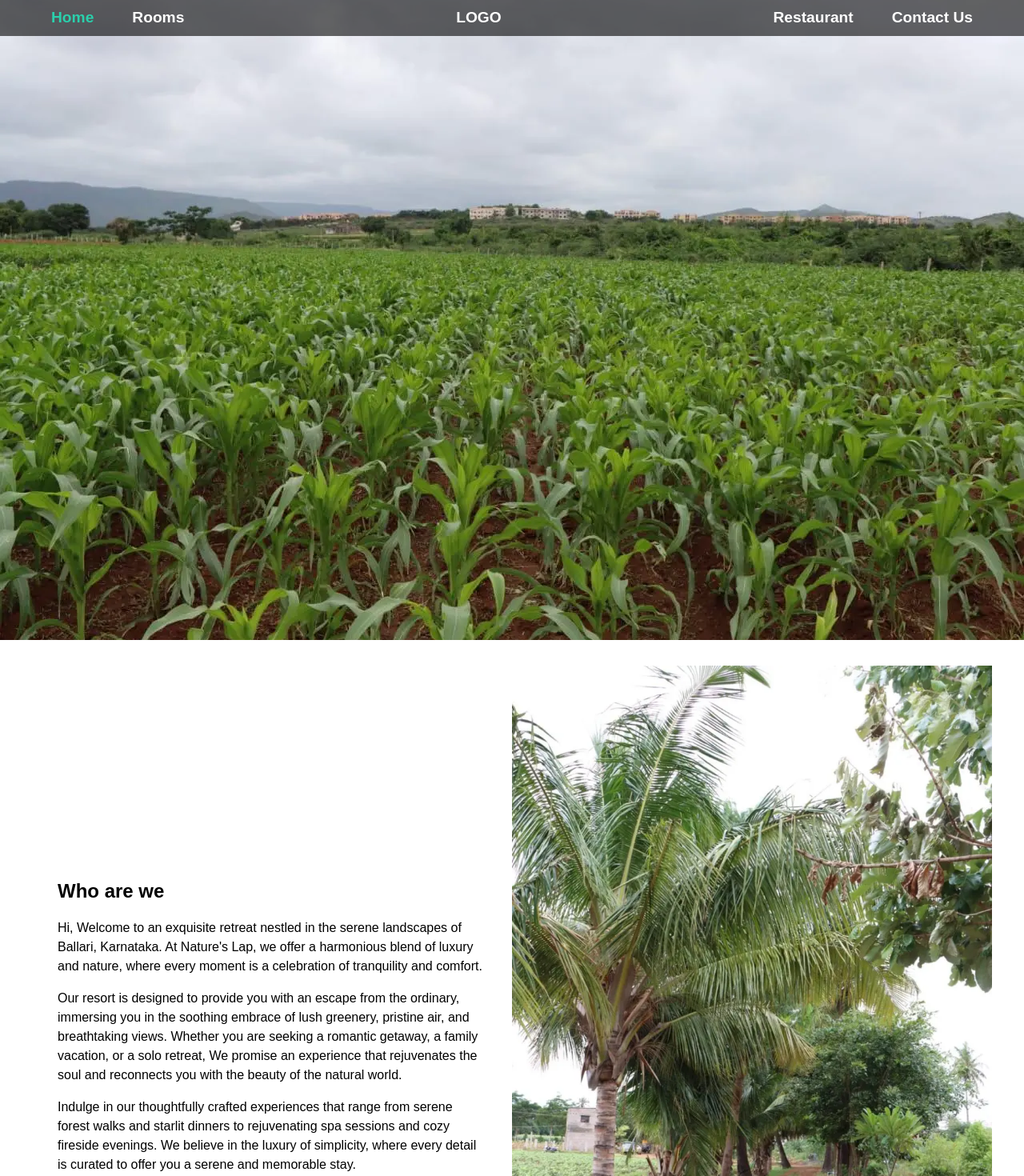
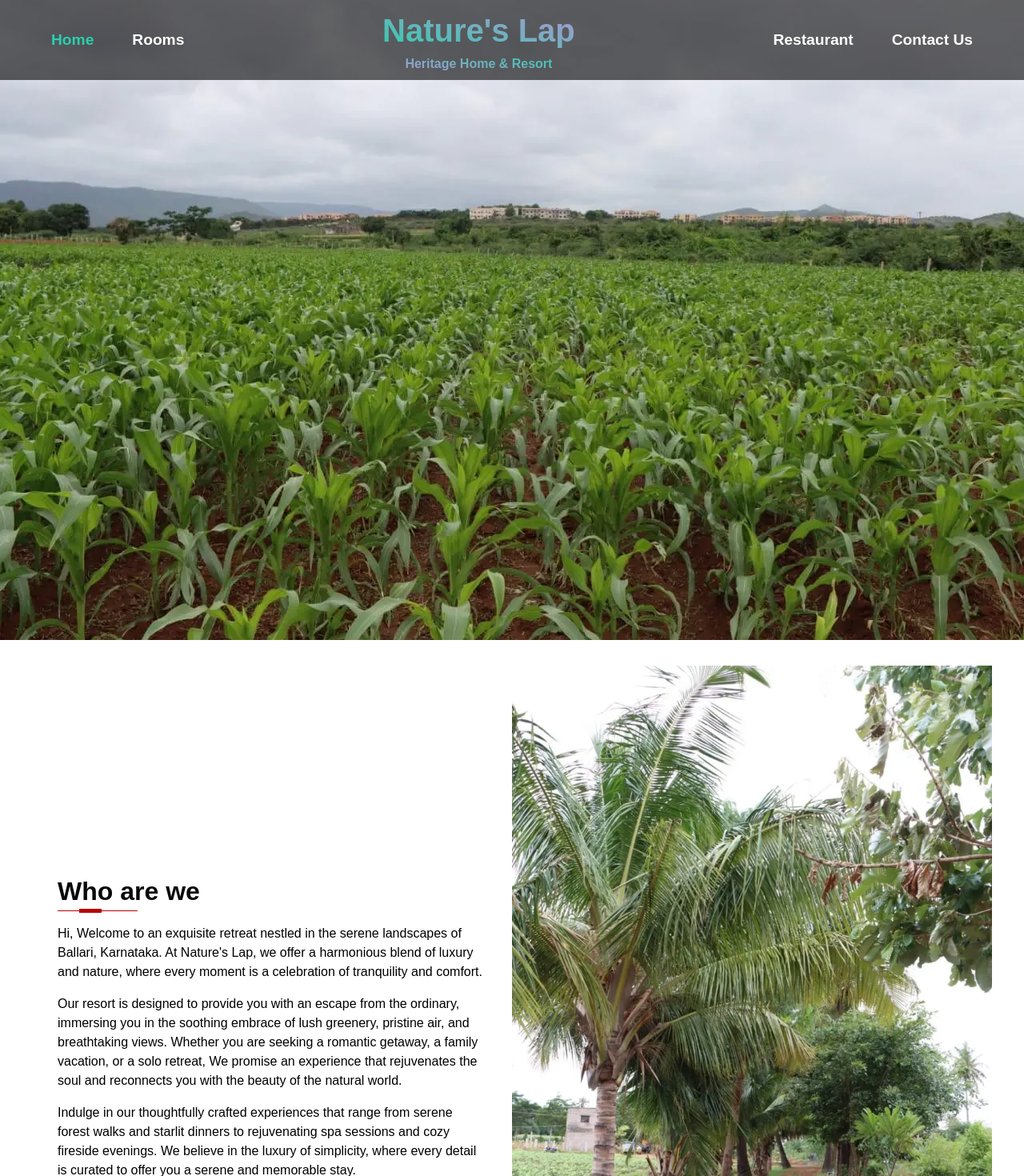
Before and after one commit to ayechico21/natures-lap, a React (Vite) app: page / in a window 1280 px wide. Shown: the top 1470 px of the page at 80% size. Built offline with nearby package versions, Linux system fonts and the light colour scheme; the HTML template or start-up script is replaced by a standard one.

Commit message:
minor: heading

```diff
--- a/src/App.jsx
+++ b/src/App.jsx
@@ -29,6 +29,9 @@ const Wrapper = styled.div`
   display: flex;
   flex-direction: column;
   gap: 32px;
+  -webkit-transition: all 0.4s ease 0s;
+  -o-transition: all 0.4s ease 0s;
+  transition: all 0.4s ease 0s;
 `;
 
 export default App;
--- a/src/components/Footer.jsx
+++ b/src/components/Footer.jsx
@@ -1,7 +1,8 @@
 import React, { forwardRef } from "react";
 import styled from "styled-components";
+import Logo from "./Logo";
 
-function Footer(props,footerRef) {
+function Footer(props, footerRef) {
   return (
     <Wrapper ref={footerRef}>
       <FooterContentWrapper>
@@ -26,7 +27,7 @@ function Footer(props,footerRef) {
           </FooterItem>
         </Reservations>
         <PlaceInfo>
-          <Heading>Logo</Heading>
+          <Logo />
           <p>
             Escape to tranquility in the heart of Ballari.we strive to create
             unforgettable experiences that connect you with nature and luxury.
--- a/src/components/Header.jsx
+++ b/src/components/Header.jsx
@@ -1,12 +1,13 @@
 import React from "react";
 import { NavLink, useLocation } from "react-router-dom";
 import styled from "styled-components";
+import Logo from "./Logo";
 
 function Header({ scrollToFooter }) {
   //const url = new URL("/mainBg.png", import.meta.url).href;
   let url = "/pic2.webp";
   const location = useLocation();
-  console.log('location => ',JSON.stringify(location));
+  console.log("location => ", JSON.stringify(location));
   if (location?.pathname?.includes("room")) url = "/pic14.webp";
   else if (location?.pathname?.includes("dining")) url = "/pic8.webp";
   return (
@@ -16,7 +17,9 @@ function Header({ scrollToFooter }) {
         <List>
           <StyledNavLink to="/">Home</StyledNavLink>
           <StyledNavLink to="/rooms">Rooms</StyledNavLink>
-          <LogoListItem>LOGO</LogoListItem>
+          <LogoListItem>
+            <Logo />
+          </LogoListItem>
           <StyledNavLink to="/dining">Restaurant</StyledNavLink>
           <ListItem onClick={scrollToFooter}>Contact Us</ListItem>
         </List>
@@ -56,6 +59,7 @@ const List = styled.ul`
   overflow: hidden;
   list-style: none;
   display: flex;
+  align-items: center;
   gap: 48px;
   padding: 8px 24px;
   margin: 0 auto;
--- /dev/null
+++ b/src/components/Logo.jsx
@@ -0,0 +1,35 @@
+import React from "react";
+import styled from "styled-components";
+
+function Logo() {
+  return (
+    <LogoWrapper>
+      <Heading>Nature's Lap</Heading>
+      <Info>Heritage Home & Resort</Info>
+    </LogoWrapper>
+  );
+}
+
+const LogoWrapper = styled.div`
+  display: flex;
+  flex-direction: column;
+  justify-content: center;
+  align-items: center;
+`;
+
+const Heading = styled.p`
+  font-size: 2.5rem;
+  font-weight: 600;
+  color: transparent;
+  background-clip: text;
+  -webkit-background-clip: text;
+  background-image: linear-gradient(to bottom left, #b393d3, #2ad0ac);
+`;
+
+const Info = styled(Heading)`
+    font-size: 1rem;
+    background-image: linear-gradient(to bottom left, #2ad0ac, #b393d3);
+`
+
+
+export default Logo;
--- a/src/pages/Home.jsx
+++ b/src/pages/Home.jsx
@@ -17,7 +17,7 @@ function Home() {
     <Wrapper>
       <MainCard>
         <InfoCard>
-          <h2>Who are we</h2>
+          <Heading>Who are we</Heading>
           <p>
             Hi, Welcome to an exquisite retreat nestled in the serene landscapes
             of Ballari, Karnataka. At Nature's Lap, we offer a harmonious blend
@@ -49,7 +49,7 @@ function Home() {
           <img src={url} />
         </ImageWrapper>
         <InfoCard>
-          <h2>Rooms</h2>
+          <Heading>Rooms</Heading>
           <p>
             Each room is a sanctuary where the charm of nature meets the comfort
             of modern luxury. Our living spaces are thoughtfully crafted,
@@ -74,7 +74,7 @@ function Home() {
       </MainCard>
       <MainCard>
         <InfoCard>
-          <h2>Dining</h2>
+          <Heading>Dining</Heading>
           <p>
             Dining at our resort is an experience that tantalizes the senses and
             nourishes the soul. Our culinary offerings are a celebration of
@@ -123,6 +123,39 @@ const InfoCard = styled.div`
   gap: 16px;
   padding: 16px 32px;
 `;
+
+const Heading = styled.h2`
+  position: relative;
+  padding: 0;
+  margin: 0;
+  font-family: "Raleway", sans-serif;
+  font-size: 2rem;
+  color: #080808;
+  -webkit-transition: all 0.4s ease 0s;
+  -o-transition: all 0.4s ease 0s;
+  transition: all 0.4s ease 0s;
+
+  &::before {
+    width: 28px;
+    height: 5px;
+    display: block;
+    content: "";
+    position: absolute;
+    bottom: -2.5px;
+    left: 5%;
+    background-color: hsl(0, 100%, 36%);
+  }
+  &::after {
+    width: 100px;
+    height: 1px;
+    display: block;
+    content: "";
+    position: relative;
+    left: 0;
+    background-color: hsl(0, 100%, 36%);
+  }
+`;
+
 const ImageWrapper = styled.div`
   flex: 1 1 50%;
   overflow: hidden;
@@ -135,15 +168,18 @@ const NavButton = styled.button`
   margin: 0 auto;
   padding: 8px 16px;
   border-radius: 12px;
-  color: hsl(137, 82%, 27%);
   border: 2px solid currentColor;
-  background-color: hsl(137, 82%, 95%);
+  /* color: hsl(137, 82%, 27%); */
+
+ /*  background-color: hsl(137, 82%, 95%); */
   font-weight: 600;
+  color: hsl(0, 100%, 36%);
+  background-color: hsl(0, 100%, 95%);
   &:hover {
-    background-color: hsl(137, 82%, 37%);
+   /*  background-color: hsl(137, 82%, 37%); */
+    background-color: hsl(0, 100%, 36%);
     color: white;
     font-weight: 600;
-
   }
 `;
 
```
Also changed, not shown: public/logo.png.
